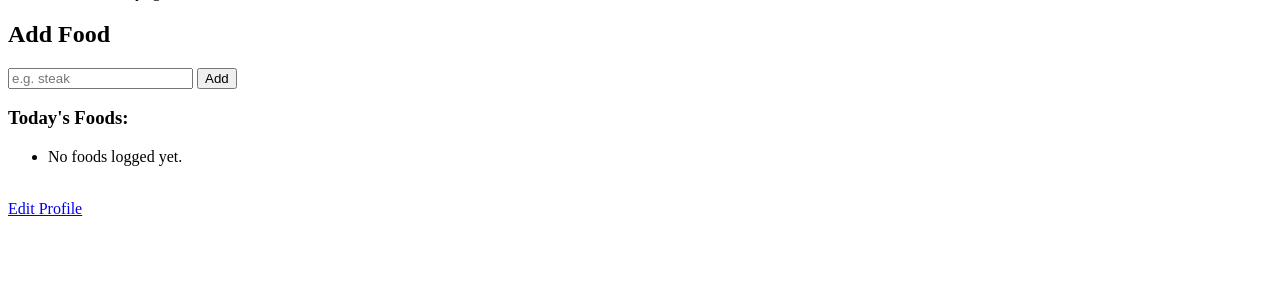
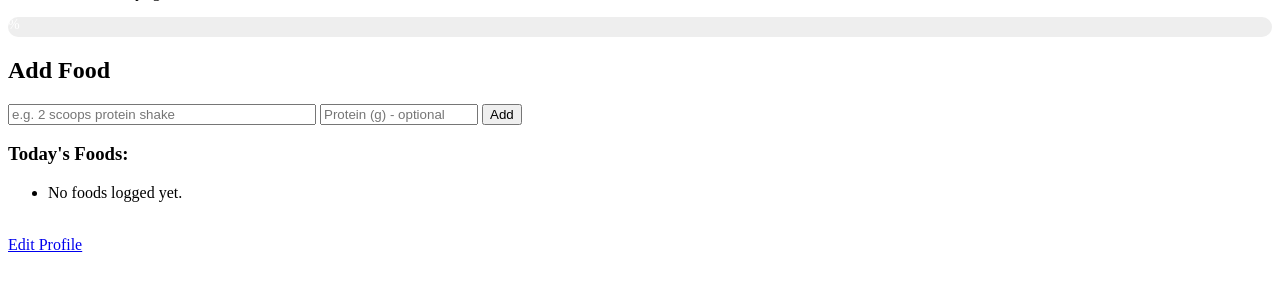
Before and after one commit to Slayer65XD/Protify, a Flask app: template templates/index.html in a window 1280 px wide. Shown: the part 131-422 px from the top of the page. Run offline with Flask 3, Linux system fonts and the light colour scheme; the template is opened without the code that fills it, so the values that code supplies are empty.

Commit message:
Changed app.py and template files
Accounted for variables such as age, sex and height in the daily protein count via a bmr calculation. Sets the protein count to 1 decimal place and added an optional box for the user to fill in the amount of protein for the food if they know the exact amount. Website requires you to fill in profile page before they can reach the index page and start entering foods (so the protein count can be calculated).

```diff
--- a/app.py
+++ b/app.py
@@ -1,17 +1,16 @@
-from flask import Flask, render_template, request, redirect, url_for, session
+from flask import Flask, render_template, request, redirect, url_for
 import requests
 import datetime
 
 app = Flask(__name__)
-#import secrets
-#print(secrets.token_hex(16))
 app.secret_key = '1b3d3a59146f36bf36cdce4b0061d433'
 
-# Placeholder for user profile and daily logs
 user_profile = {
-    'weight': 100,  # in kg
-    'goal': 'bulking',
-    'protein_per_kg': 2.0  # can vary based on goal
+    'weight': None,
+    'age': None,
+    'sex': None,
+    'height': None,
+    'goal': None,
 }
 
 daily_log = {
@@ -20,34 +19,90 @@
     'total_protein': 0
 }
 
-# Nutritionix API details
 NUTRITIONIX_APP_ID = 'ff6b9be9'
 NUTRITIONIX_API_KEY = '3846149efd0939d0e460420712194829'
 NUTRITIONIX_ENDPOINT = 'https://trackapi.nutritionix.com/v2/natural/nutrients'
 
+def calculate_bmr(weight, height, age, sex):
+    if sex == 'male':
+        return 10 * weight + 6.25 * height - 5 * age + 5
+    else:
+        return 10 * weight + 6.25 * height - 5 * age - 161
+
+def calculate_protein_target(weight, height, age, sex, goal):
+    bmr = calculate_bmr(weight, height, age, sex)
+
+    # Auto-adjusted protein_per_kg based on weight
+    if goal == 'bulking':
+        if weight <= 70:
+            protein_per_kg = 2.2
+        elif weight <= 90:
+            protein_per_kg = 2.0
+        elif weight > 90:
+            protein_per_kg = 1.8
+    elif goal == 'cutting':
+        protein_per_kg = 2.4
+    elif goal == 'maintaining':
+        protein_per_kg = 1.8
+    else:
+        protein_per_kg = 2.0  # fallback
+
+    # Slight BMR-based adjustment
+    adjustment = (bmr - 1600) / 10000
+    protein_per_kg += adjustment
+    protein_per_kg = max(1.2, protein_per_kg)
+
+    return round(weight * protein_per_kg, 1)
+
+
 @app.route('/')
 def index():
-    daily_target = user_profile['weight'] * user_profile['protein_per_kg']
+    if not all([user_profile['weight'], user_profile['goal']]):
+        return redirect(url_for('profile'))
+    daily_target = calculate_protein_target(
+        user_profile['weight'],
+        user_profile['height'],
+        user_profile['age'],
+        user_profile['sex'],
+        user_profile['goal']
+    )
     return render_template('index.html', log=daily_log, target=daily_target)
 
 @app.route('/add_food', methods=['POST'])
 def add_food():
     food_input = request.form.get('food')
+    protein_override = request.form.get('protein_override')
+
+    if protein_override:
+        protein = round(float(protein_override), 1)
+        daily_log['foods'].append({'name': food_input, 'protein': protein})
+        daily_log['total_protein'] = round(daily_log['total_protein'] + protein, 1)
+        return redirect(url_for('index'))
+
     headers = {
         'x-app-id': NUTRITIONIX_APP_ID,
         'x-app-key': NUTRITIONIX_API_KEY,
         'Content-Type': 'application/json'
     }
-    data = {
-        'query': food_input
-    }
+    data = {'query': food_input}
     response = requests.post(NUTRITIONIX_ENDPOINT, json=data, headers=headers)
+
     if response.status_code == 200:
         food_data = response.json()['foods'][0]
         food_name = food_data['food_name']
-        protein = food_data['nf_protein']
+        protein = round(food_data['nf_protein'], 1)
         daily_log['foods'].append({'name': food_name, 'protein': protein})
-        daily_log['total_protein'] += protein
+        daily_log['total_protein'] = round(daily_log['total_protein'] + protein, 1)
+
+    return redirect(url_for('index'))
+
+@app.route('/remove_food', methods=['POST'])
+def remove_food():
+    index = int(request.form.get('index'))
+    if 0 <= index < len(daily_log['foods']):
+        protein_removed = daily_log['foods'][index]['protein']
+        daily_log['total_protein'] = round(daily_log['total_protein'] - protein_removed, 1)
+        del daily_log['foods'][index]
     return redirect(url_for('index'))
 
 @app.route('/profile')
@@ -57,9 +112,11 @@
 @app.route('/update_profile', methods=['POST'])
 def update_profile():
     user_profile['weight'] = float(request.form.get('weight'))
+    user_profile['age'] = int(request.form.get('age'))
+    user_profile['sex'] = request.form.get('sex')
+    user_profile['height'] = int(request.form.get('height'))
     user_profile['goal'] = request.form.get('goal')
-    user_profile['protein_per_kg'] = float(request.form.get('protein_per_kg'))
-    return redirect(url_for('profile'))
+    return redirect(url_for('index'))
 
 if __name__ == '__main__':
     app.run(debug=True)
--- a/templates/index.html
+++ b/templates/index.html
@@ -4,6 +4,24 @@
   <meta charset="UTF-8" />
   <meta name="viewport" content="width=device-width, initial-scale=1" />
   <title>Protify - Daily Protein Tracker</title>
+  <style>
+    .progress-bar {
+      width: 100%;
+      background-color: #eee;
+      border-radius: 10px;
+      overflow: hidden;
+      margin: 10px 0;
+    }
+    .progress {
+      height: 20px;
+      background-color: #4caf50;
+      width: {{ (log.total_protein / target) * 100 if target > 0 else 0 }}%;
+      max-width: 100%;
+      color: white;
+      text-align: center;
+      font-size: 14px;
+    }
+  </style>
 </head>
 <body>
   <h1>Protify - Daily Protein Tracker</h1>
@@ -11,16 +29,29 @@
   <p><strong>Protein Target:</strong> {{ target }}g</p>
   <p><strong>Total Protein Today:</strong> {{ log.total_protein }}g</p>
 
+  <div class="progress-bar">
+    <div class="progress">{{ ((log.total_protein / target) * 100) | round(1) }}%</div>
+  </div>
+
   <h2>Add Food</h2>
-  <form action="/add_food" method="POST">
-    <input type="text" name="food" placeholder="e.g. steak" required />
-    <button type="submit">Add</button>
-  </form>
+<form action="/add_food" method="POST">
+  <input type="text" name="food" placeholder="e.g. 2 scoops protein shake" required style="width: 300px;" />
+  <input type="number" step="0.1" name="protein_override" placeholder="Protein (g) - optional" style="width: 150px;" />
+  <button type="submit">Add</button>
+</form>
+
+
 
   <h3>Today's Foods:</h3>
   <ul>
     {% for food in log.foods %}
-      <li>{{ food.name }} — {{ food.protein }}g protein</li>
+      <li>
+        {{ food.name }} — {{ food.protein }}g protein
+        <form action="/remove_food" method="POST" style="display:inline;">
+          <input type="hidden" name="index" value="{{ loop.index0 }}">
+          <button type="submit">Remove</button>
+        </form>
+      </li>
     {% else %}
       <li>No foods logged yet.</li>
     {% endfor %}
```
Also changed, not shown: templates/profile.html (+14 -5 lines).
